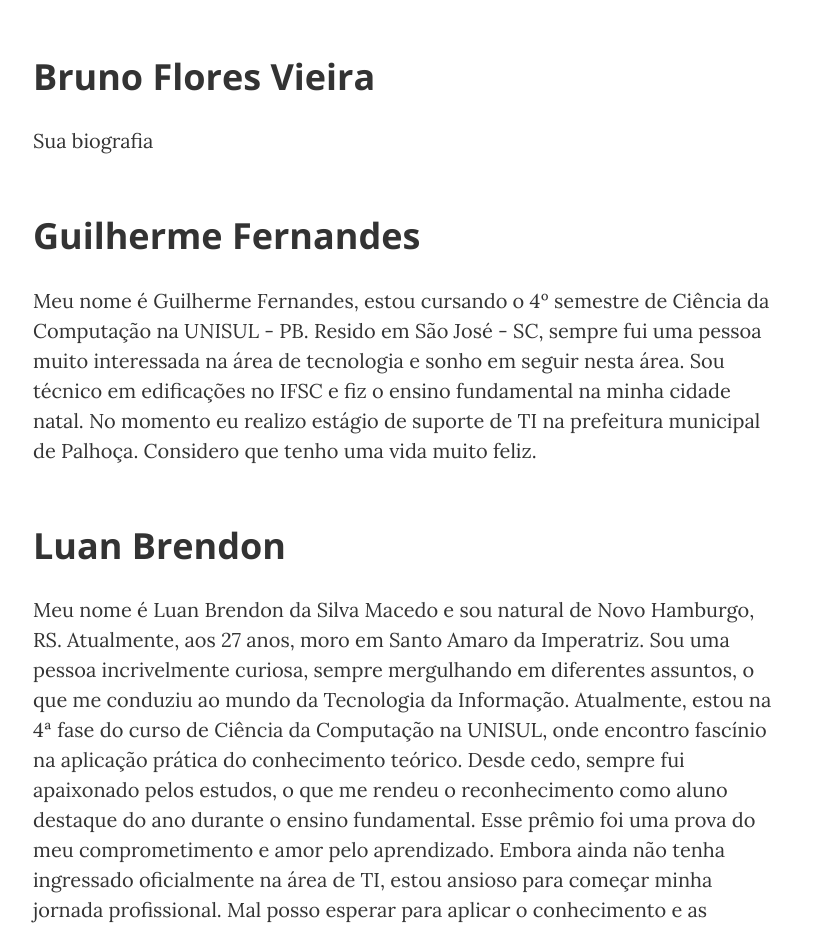
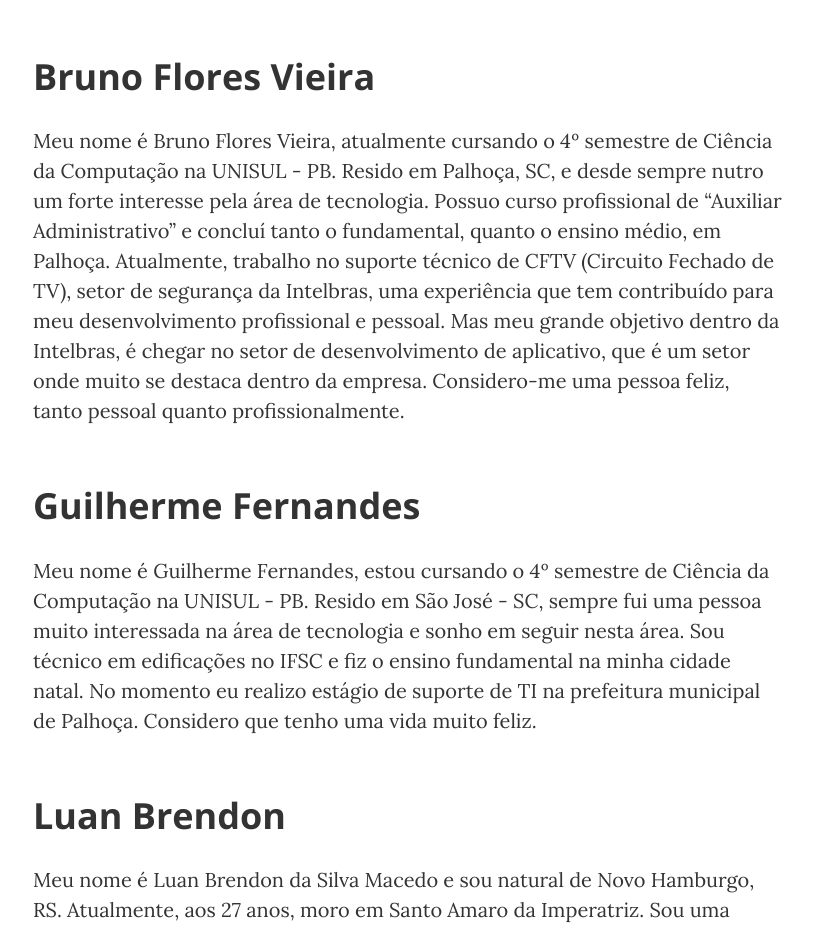
Before and after one commit to Guilhermeme14/Blog-a3, a website: page about.html in a window 1280 px wide. Shown: the part 785-1711 px from the top of the page, without its empty margins (232-1045 px from the left). Drawn offline with nearby package versions, Linux system fonts and the light colour scheme.

Commit message:
Biografia bruno

```diff
--- a/about.html
+++ b/about.html
@@ -96,7 +96,14 @@
 
                 <h2 class="section-heading">Bruno Flores Vieira</h2>
 
-                <p>Sua biografia</p>
+                <p>Meu nome é Bruno Flores Vieira, atualmente cursando o 4º semestre de Ciência da Computação na UNISUL
+                    - PB. Resido em Palhoça, SC, e desde sempre nutro um forte interesse pela área de tecnologia. Possuo
+                    curso profissional de “Auxiliar Administrativo” e concluí tanto o fundamental, quanto o ensino
+                    médio, em Palhoça. Atualmente, trabalho no suporte técnico de CFTV (Circuito Fechado de TV), setor de segurança da
+                    Intelbras, uma experiência que tem contribuído para meu desenvolvimento profissional e pessoal. Mas
+                    meu grande objetivo dentro da Intelbras, é chegar no setor de desenvolvimento de aplicativo, que é
+                    um setor onde muito se destaca dentro da empresa. Considero-me uma pessoa feliz, tanto pessoal
+                    quanto profissionalmente.</p>
 
                 <h2 class="section-heading">Guilherme Fernandes</h2>
 
@@ -108,10 +115,18 @@
 
                 <h2 class="section-heading">Luan Brendon</h2>
 
-                <p>Meu nome é Luan Brendon da Silva Macedo e sou natural de Novo Hamburgo, RS. Atualmente, aos 27 anos, moro em Santo Amaro da Imperatriz. Sou uma pessoa incrivelmente curiosa, sempre mergulhando em diferentes assuntos, o que me conduziu ao mundo da Tecnologia da Informação. Atualmente, estou na 4ª fase do curso de Ciência da Computação na UNISUL, onde encontro fascínio na aplicação prática do conhecimento teórico.
-                    Desde cedo, sempre fui apaixonado pelos estudos, o que me rendeu o reconhecimento como aluno destaque do ano durante o ensino fundamental. Esse prêmio foi uma prova do meu comprometimento e amor pelo aprendizado.
-                    Embora ainda não tenha ingressado oficialmente na área de TI, estou ansioso para começar minha jornada profissional. Mal posso esperar para aplicar o conhecimento e as habilidades que adquiri, ansioso para contribuir com minha criatividade e dedicação.
-                    </p>
+                <p>Meu nome é Luan Brendon da Silva Macedo e sou natural de Novo Hamburgo, RS. Atualmente, aos 27 anos,
+                    moro em Santo Amaro da Imperatriz. Sou uma pessoa incrivelmente curiosa, sempre mergulhando em
+                    diferentes assuntos, o que me conduziu ao mundo da Tecnologia da Informação. Atualmente, estou na 4ª
+                    fase do curso de Ciência da Computação na UNISUL, onde encontro fascínio na aplicação prática do
+                    conhecimento teórico.
+                    Desde cedo, sempre fui apaixonado pelos estudos, o que me rendeu o reconhecimento como aluno
+                    destaque do ano durante o ensino fundamental. Esse prêmio foi uma prova do meu comprometimento e
+                    amor pelo aprendizado.
+                    Embora ainda não tenha ingressado oficialmente na área de TI, estou ansioso para começar minha
+                    jornada profissional. Mal posso esperar para aplicar o conhecimento e as habilidades que adquiri,
+                    ansioso para contribuir com minha criatividade e dedicação.
+                </p>
 
                 <h2 class="section-heading">Thor Camara</h2>
 
```
Also changed, not shown: contact.html (+2 -2 lines).
